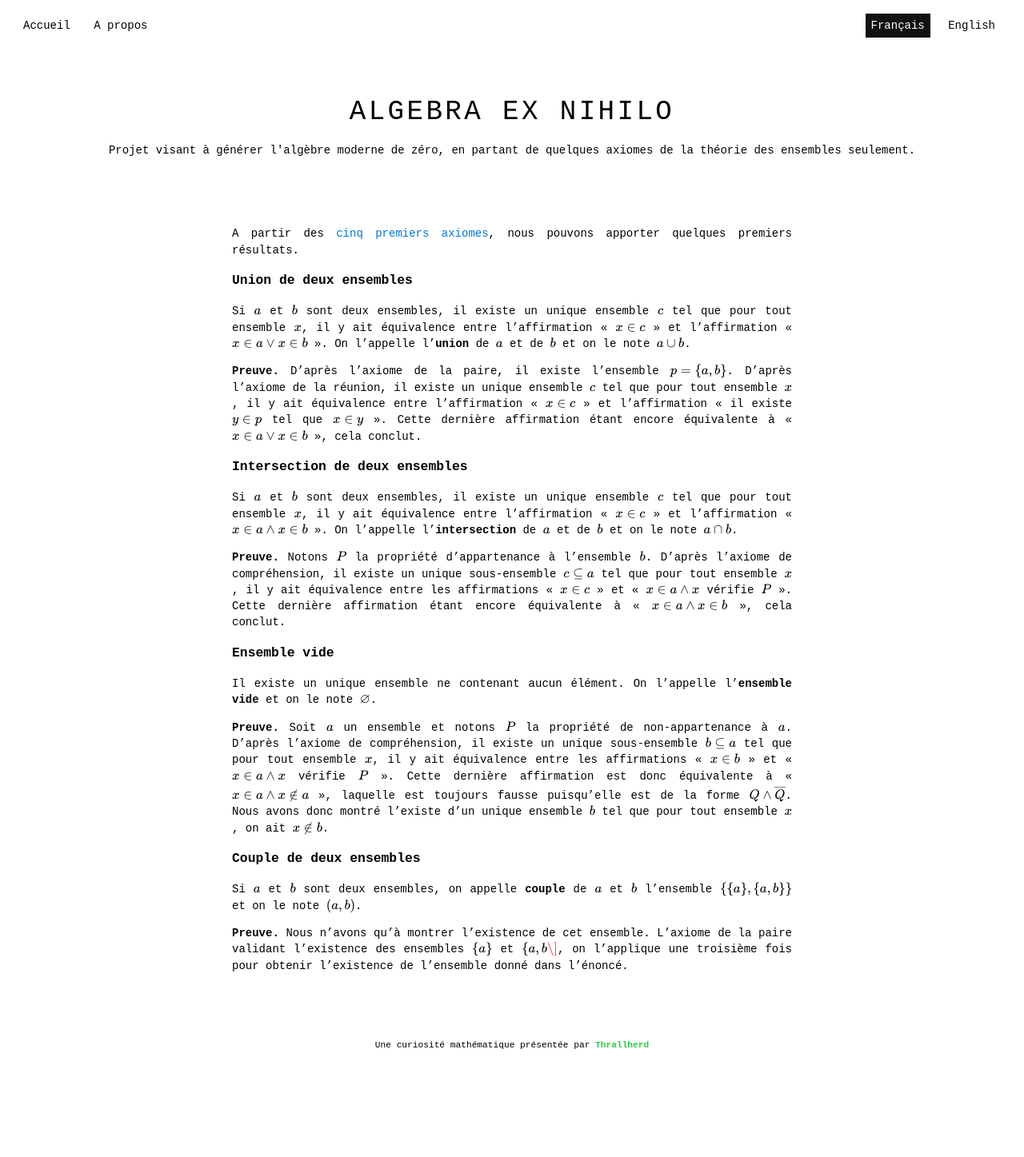
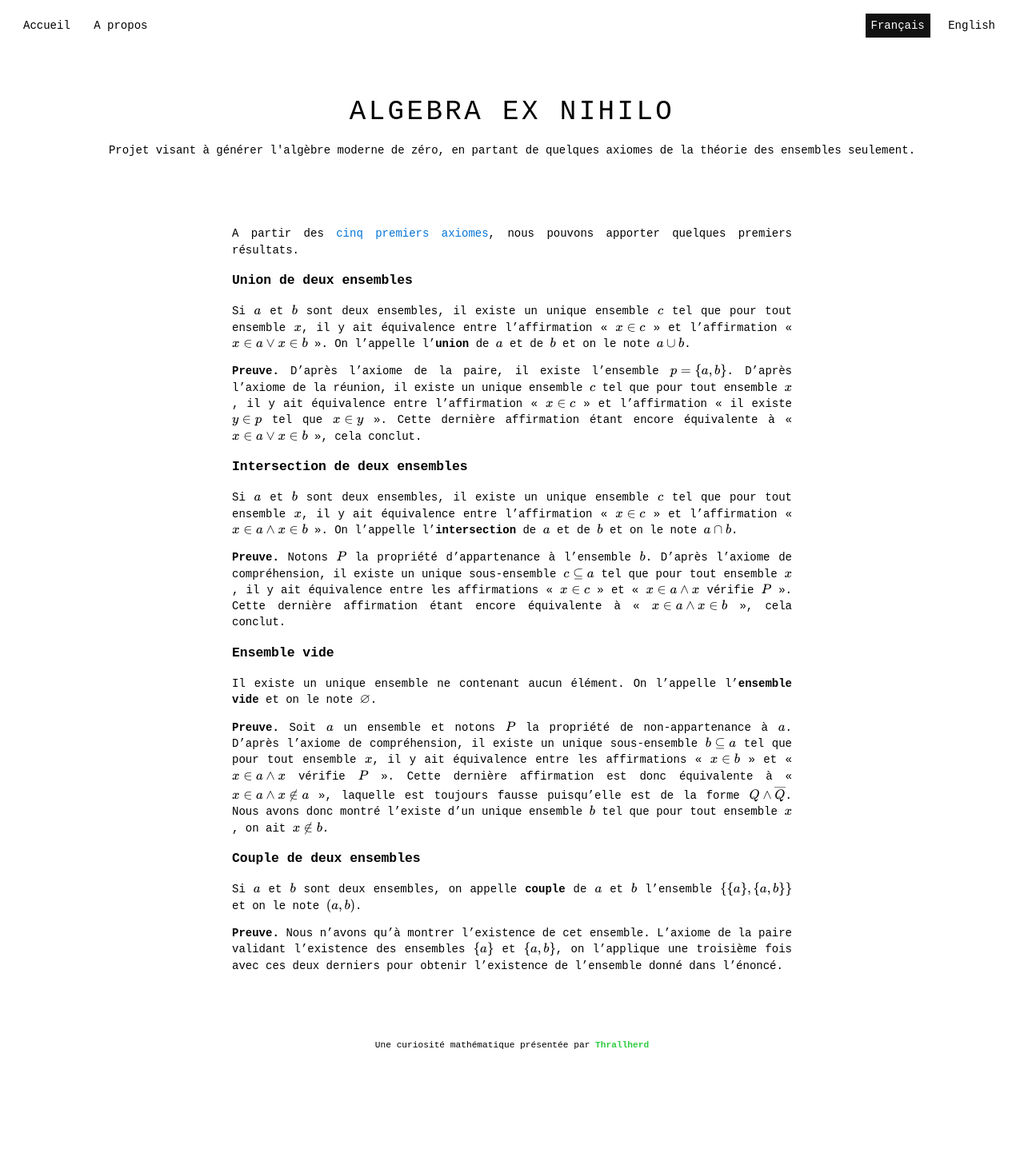
Before and after one commit to Thrallherd/AlgebraExNihilo, a Jekyll site: the page built from set_res1.md, in a window 1280 px wide. Shown: the whole page at 80% size. Built offline with Jekyll 4.4.1, drawn with Linux system fonts in a browser that asks for light colours; formulas are drawn with MathJax 3.

Commit message:
Update set_res1.md

```diff
--- a/set_res1.md
+++ b/set_res1.md
@@ -27,4 +27,4 @@ Il existe un unique ensemble ne contenant aucun élément. On l'appelle l'**ense
 ### Couple de deux ensembles
 Si $$a$$ et $$b$$ sont deux ensembles, on appelle **couple** de $$a$$ et $$b$$ l'ensemble $$\{ \{ a \}, \{ a, b \} \}$$ et on le note $$(a, b)$$.
 
-**Preuve.** Nous n'avons qu'à montrer l'existence de cet ensemble. L'axiome de la paire validant l'existence des ensembles $$\{ a \}$$ et $$\{a, b \]$$, on l'applique une troisième fois pour obtenir l'existence de l'ensemble donné dans l'énoncé.
+**Preuve.** Nous n'avons qu'à montrer l'existence de cet ensemble. L'axiome de la paire validant l'existence des ensembles $$\{ a \}$$ et $$\{a, b \}$$, on l'applique une troisième fois avec ces deux derniers pour obtenir l'existence de l'ensemble donné dans l'énoncé.
```
